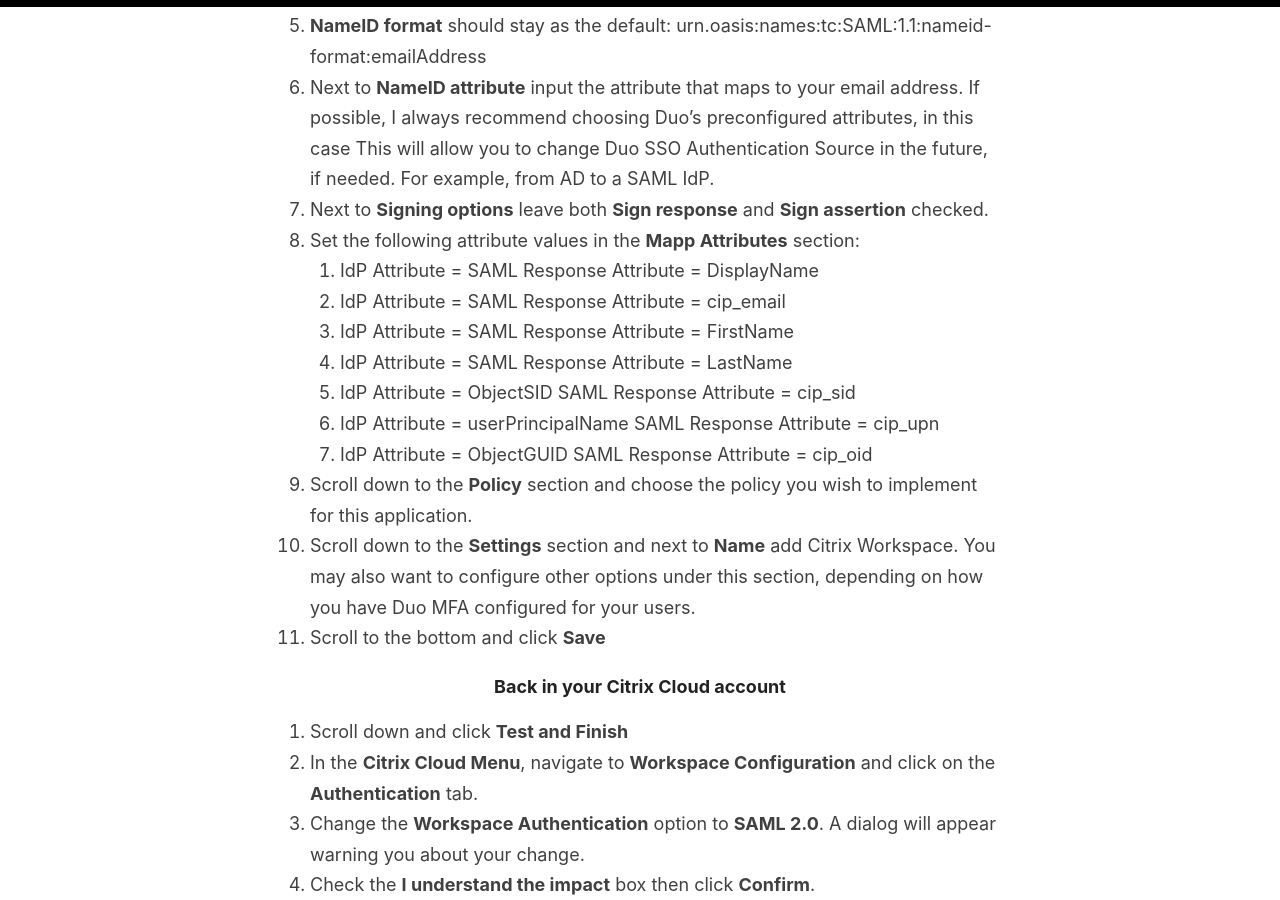
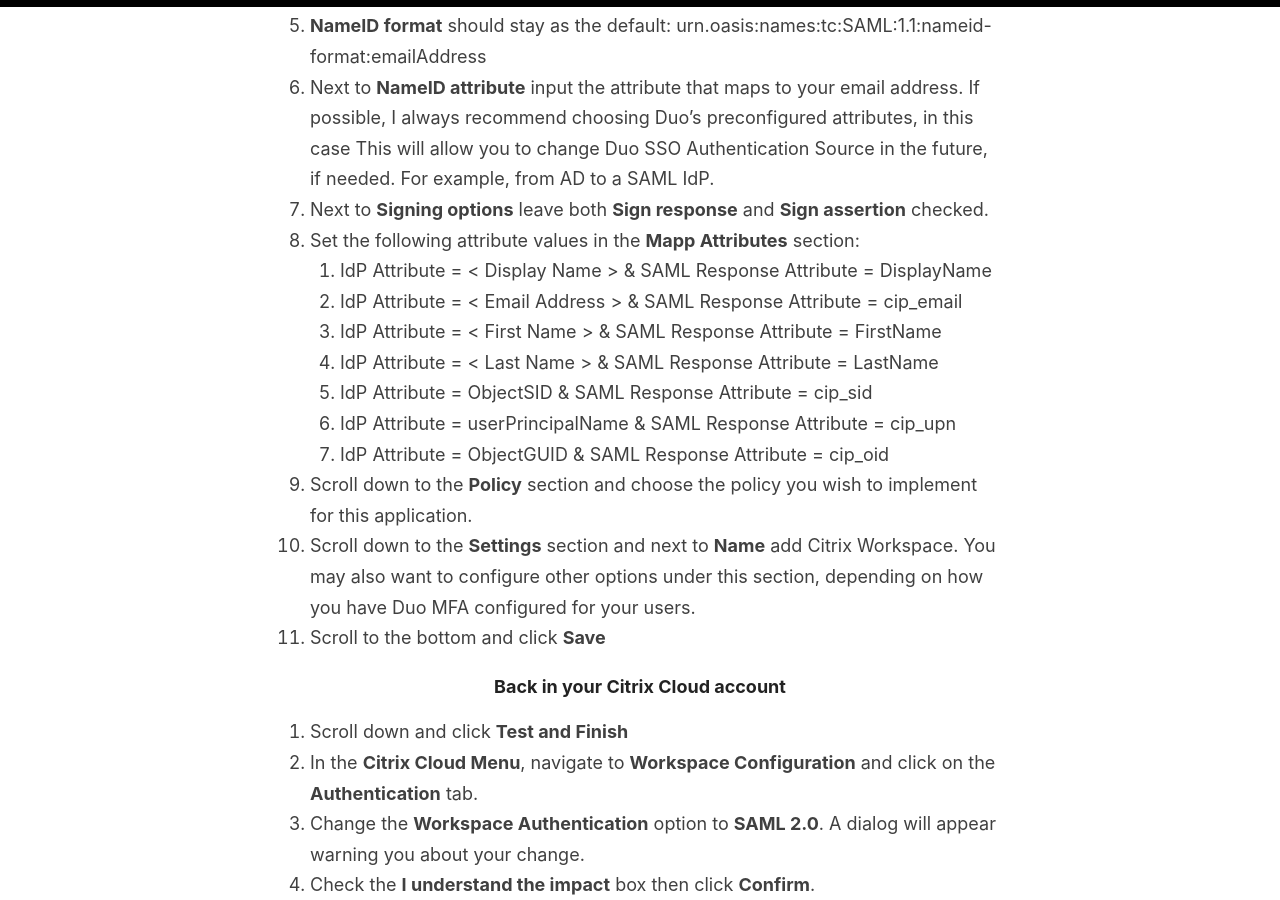
Before and after one commit to christophe81/christophe81.github.io, a Jekyll site: the page built from _posts/2021-07-05-Duo SSO-Citrix-Cloud.md, in a window 1280 px wide and 900 px high, scrolled down 2891 px. Built offline with Jekyll 4.4.1, drawn with Linux system fonts in a browser that asks for light colours; comment, search, counter and statistics services are not loaded.

Commit message:
Update 2021-07-05-Duo SSO-Citrix-Cloud.md

```diff
--- a/_posts/2021-07-05-Duo SSO-Citrix-Cloud.md
+++ b/_posts/2021-07-05-Duo SSO-Citrix-Cloud.md
@@ -72,13 +72,13 @@
 6. Next to **NameID attribute** input the attribute that maps to your email address. If possible, I always recommend choosing Duo's preconfigured attributes, in this case This will allow you to change Duo SSO Authentication Source in the future, if needed. For example, from AD to a SAML IdP.
 7. Next to **Signing options** leave both **Sign response** and **Sign assertion** checked.
 8. Set the following attribute values in the **Mapp Attributes** section:
-   1. IdP Attribute = <Display Name> SAML Response Attribute = DisplayName
-   2. IdP Attribute = <Email Address> SAML Response Attribute = cip_email
-   3. IdP Attribute = <First Name> SAML Response Attribute = FirstName
-   4. IdP Attribute = <Last Name> SAML Response Attribute = LastName
-   5. IdP Attribute = ObjectSID SAML Response Attribute = cip_sid
-   6. IdP Attribute = userPrincipalName SAML Response Attribute = cip_upn
-   7. IdP Attribute = ObjectGUID SAML Response Attribute = cip_oid
+   1. IdP Attribute = < Display Name > & SAML Response Attribute = DisplayName
+   2. IdP Attribute = < Email Address > & SAML Response Attribute = cip_email
+   3. IdP Attribute = < First Name > & SAML Response Attribute = FirstName
+   4. IdP Attribute = < Last Name > & SAML Response Attribute = LastName
+   5. IdP Attribute = ObjectSID & SAML Response Attribute = cip_sid
+   6. IdP Attribute = userPrincipalName & SAML Response Attribute = cip_upn
+   7. IdP Attribute = ObjectGUID & SAML Response Attribute = cip_oid
 9. Scroll down to the **Policy** section and choose the policy you wish to implement for this application.
 10. Scroll down to the **Settings** section and next to **Name** add Citrix Workspace. You may also want to configure other options under this section, depending on how you have Duo MFA configured for your users.
 11. Scroll to the bottom and click **Save**
```
